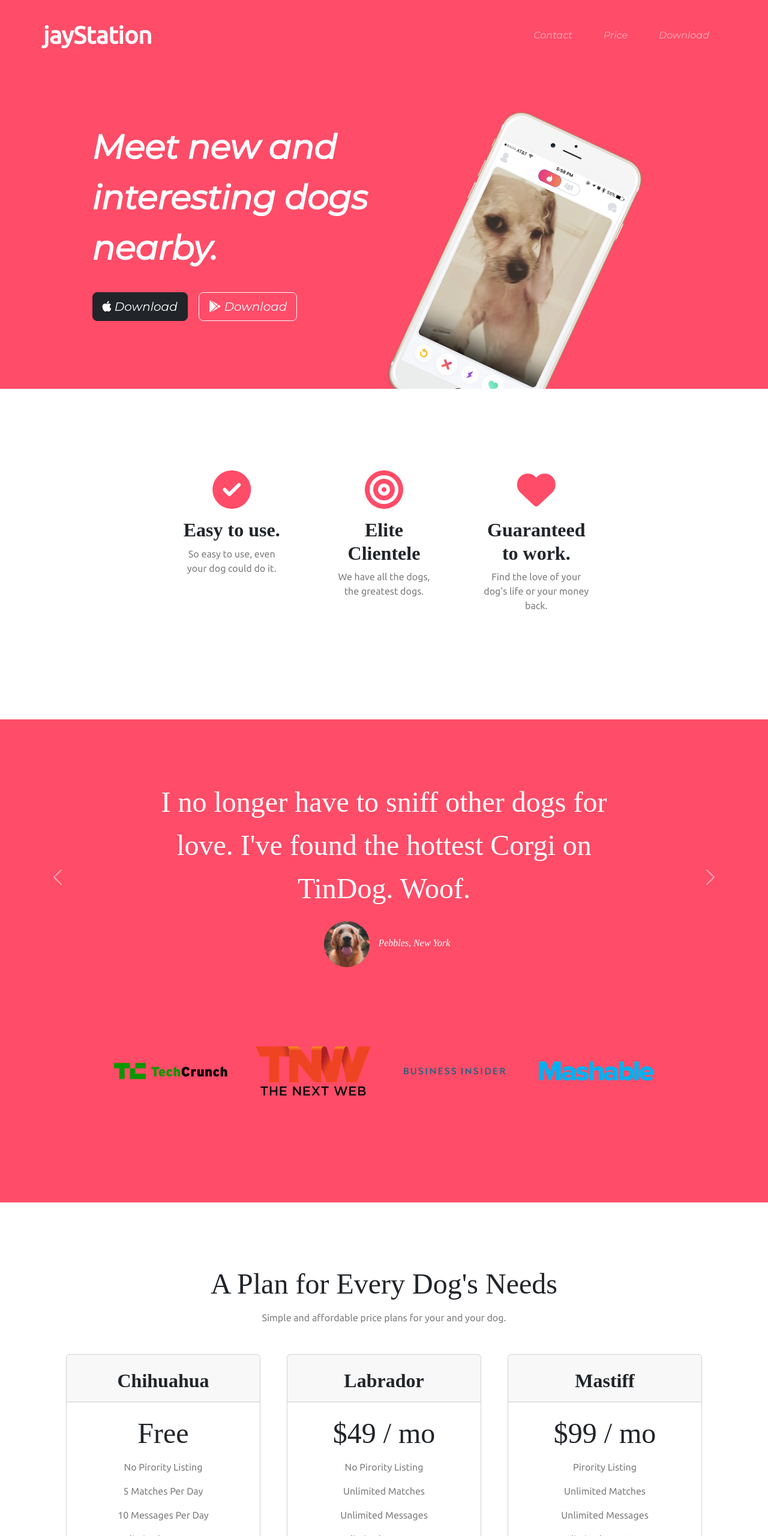
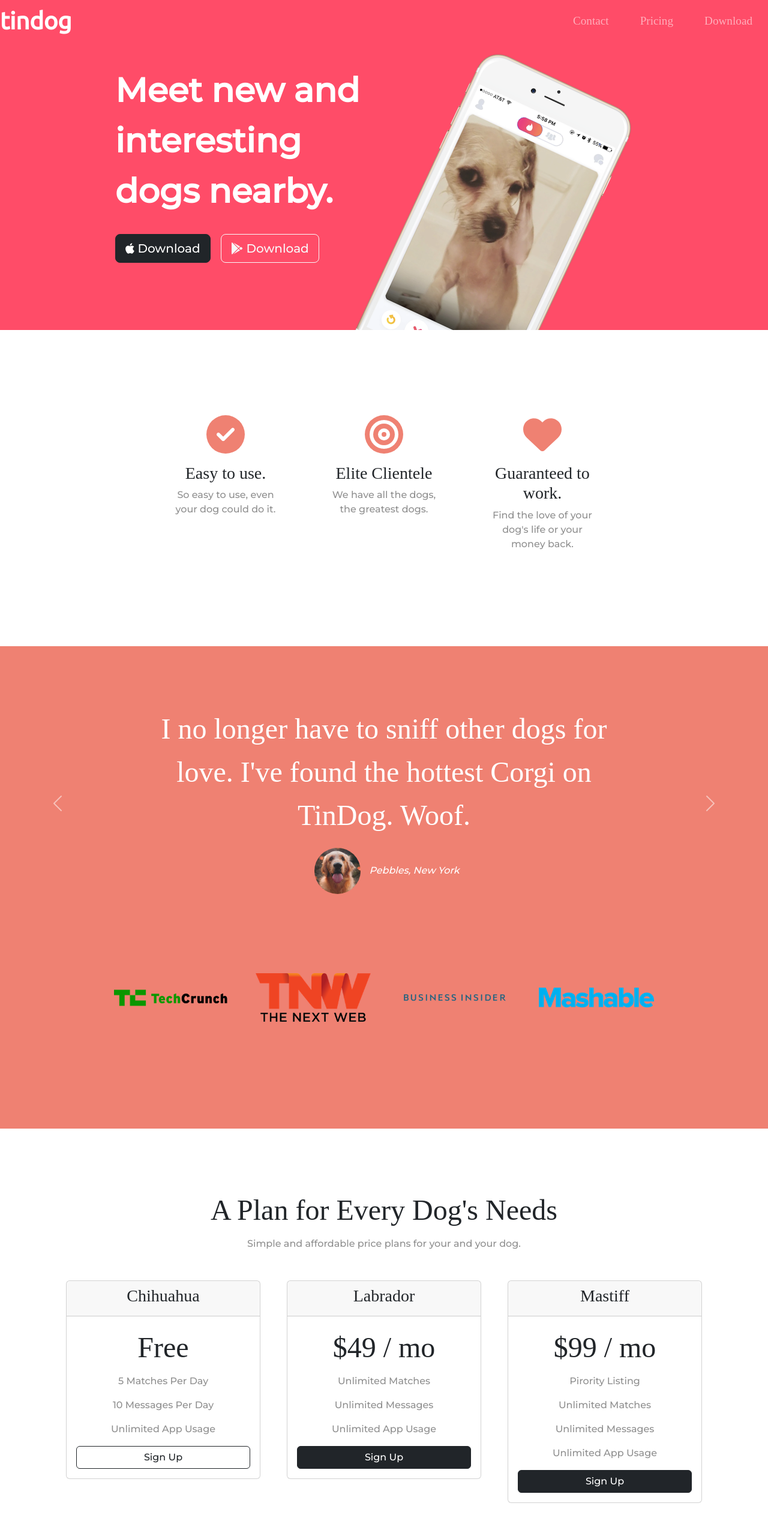
Before and after one commit to AliaHayat7/Tindog, a plain HTML site: page index.html in a window 1280 px wide. Shown: the top 2560 px of the page at 60% size. Drawn offline with nearby package versions, Linux system fonts and the light colour scheme.

Commit message:
Add files via upload

```diff
--- a/index.html
+++ b/index.html
@@ -1,34 +1,42 @@
 <!DOCTYPE html>
-<html lang="en">
+<html>
+
 <head>
-    <meta charset="UTF-8">
-    <link rel="stylesheet" href="https://cdn.jsdelivr.net/npm/bootstrap@5.3.0/dist/css/bootstrap.min.css">
-    <script src="https://cdn.jsdelivr.net/npm/@popperjs/core@2.11.8/dist/umd/popper.min.js" integrity="sha384-I7E8VVD/ismYTF4hNIPjVp/Zjvgyol6VFvRkX/vR+Vc4jQkC+hVqc2pM8ODewa9r" crossorigin="anonymous"></script>
-    <script src="https://cdn.jsdelivr.net/npm/bootstrap@5.3.0/dist/js/bootstrap.min.js" integrity="sha384-fbbOQedDUMZZ5KreZpsbe1LCZPVmfTnH7ois6mU1QK+m14rQ1l2bGBq41eYeM/fS" crossorigin="anonymous"></script>
+  <meta charset="utf-8">
+  <title>TinDog</title>
+            <!--Bootstrap links-->
+  <link href="https://cdn.jsdelivr.net/npm/bootstrap@5.3.0/dist/css/bootstrap.min.css" rel="stylesheet" integrity="sha384-9ndCyUaIbzAi2FUVXJi0CjmCapSmO7SnpJef0486qhLnuZ2cdeRhO02iuK6FUUVM" crossorigin="anonymous">
+  <script src="https://cdn.jsdelivr.net/npm/bootstrap@5.3.0/dist/js/bootstrap.bundle.min.js" integrity="sha384-geWF76RCwLtnZ8qwWowPQNguL3RmwHVBC9FhGdlKrxdiJJigb/j/68SIy3Te4Bkz" crossorigin="anonymous"></script>
+             <!--CSS File link-->
+  <link rel="stylesheet" href="CSS/style.css">
+          <!--font awsome button icon link-->
+  <script defer src="https://use.fontawesome.com/releases/v6.4.0/js/all.js"></script>
+          <!--Google fonts link-->
   <link rel="preconnect" href="https://fonts.googleapis.com">
   <link rel="preconnect" href="https://fonts.gstatic.com" crossorigin>
-    <link href="https://fonts.googleapis.com/css2?family=Montserrat:ital@1&family=Ubuntu&display=swap" rel="stylesheet">
-    <link rel="icon" href="favicon.png">
-    <script src="https://kit.fontawesome.com/b2b3f1a994.js" crossorigin="anonymous"></script>
-    <link rel="stylesheet" href="css/styles.css">
-    <title>TinDog</title>
+  <link href="https://fonts.googleapis.com/css2?family=Montserrat:wght@500&family=Ubuntu&display=swap" rel="stylesheet">
 </head>
+
 <body>
-    <section id="title">
+
+  <section class="colored-section" id="title">
+
      <div class="container-fluid">
-        <nav class="navbar navbar-expand-lg  navbar-dark fixed-top">
-
-                <a class="navbar-brand">jayStation</a>
+    <!-- Nav Bar -->
+    <nav class="navbar navbar-expand-lg navbar-dark fixed-top">
+      <a class="navbar-brand" herf="">tindog</a>
       <button class="navbar-toggler" type="button" data-bs-toggle="collapse" data-bs-target="#navbarTogglerDemo01" aria-controls="navbarTogglerDemo01" aria-expanded="false" aria-label="Toggle navigation">
         <span class="navbar-toggler-icon"></span>
       </button>
       <div class="collapse navbar-collapse" id="navbarTogglerDemo01">
+
       <ul class="navbar-nav ms-auto">
           <li class="nav-item">
-                                <a class="nav-link" href="#footer">Contact</a>
+              <a href="#footer" class="nav-link">Contact</a>
+
           </li>
           <li class="nav-item">
-                                <a class="nav-link" href="#pricing">Price</a>
+              <a href="#pricing" class="nav-link">Pricing</a>
           </li>
           <li class="nav-item">
               <a class="nav-link" href="#cta">Download</a>
@@ -36,14 +44,19 @@
       </ul>
       </div>
   </nav>
-       <div class="row" id="titlerow">
+
+
+
+    <!-- Title -->
+
+    <div class="row">
       <div class="col-lg-6">
-              <h1>Meet new and interesting dogs nearby.</h1>
-              <button class="btn btn-dark btn-lg download-button" type="button"><i class="fa-brands fa-apple"></i> Download</button>
-              <button class="btn btn-outline-light btn-lg download-button" type="button"><i class="fa-brands fa-google-play"></i> Download</button>
+      <h1 class="big-heading">Meet new and interesting dogs nearby.</h1>
+      <button type="button" class="btn btn-dark btn-lg download-button"><i class="fab fa-apple"></i> Download</button>
+      <button type="button" class="btn btn-outline-light btn-lg download-button"><i class="fab fa-google-play"></i> Download</button>
       </div>
-            <div class="title-image col-lg-6">
-              <img class="dogpic" src="images/iphone6.png" alt="iphone-mockup">
+    <div class="col-lg-6">
+      <img class="iphone" src="images/iphone6.png" alt="iphone-mockup">
     </div>
     </div>
   </div>
@@ -52,49 +65,42 @@
 
   <!-- Features -->
 
-         <section id="features">
-          <div class="container-fluid features-div">
-
+  <section class="white-section" id="features">
+    <div class="container-fluid">
 <div class="row">
-
-                <div class="col-lg-4 col-md-12 col-sm-12 featuresText">
-                  <i class="icon fa-solid fa-circle-check fa-4x"></i>
+    <div class="col-lg-4 feature-box">
+      <i class="icon fas fa-check-circle fa-4x"></i>
       <h3>Easy to use.</h3>
     <p>So easy to use, even your dog could do it.</p>
   </div>
-
-                <div class="col-lg-4 col-md-12 col-sm-12 featuresText">
-                  <i class="icon fa-solid fa-bullseye fa-4x"></i>
+  <div class="col-lg-4 feature-box">
+    <i class="icon fas fa-bullseye fa-4x"></i>
     <h3>Elite Clientele</h3>
     <p>We have all the dogs, the greatest dogs.</p>
   </div>
-
-                <div class="col-lg-4 col-md-12 col-sm-12 featuresText">
-                  <i class="icon fa-solid fa-heart fa-4x"></i>
+  <div class="col-lg-4 feature-box">
+    <i class="icon fas fa-heart fa-4x"></i>
     <h3>Guaranteed to work.</h3>
     <p>Find the love of your dog's life or your money back.</p>
   </div>
-
   </div>
-
 </div>
   </section>
 
 
   <!-- Testimonials -->
 
-         <section id="testimonials">
-
+  <section class="colored-section" id="testimonials">
     <div id="carouselExample" class="carousel slide">
       <div class="carousel-inner">
         <div class="carousel-item active container-fluid">
-                    <h2>I no longer have to sniff other dogs for love. I've found the hottest Corgi on TinDog. Woof.</h2>
+          <h2 class="testimonial-text">I no longer have to sniff other dogs for love. I've found the hottest Corgi on TinDog. Woof.</h2>
     <img class="testimonial-image" src="images/dog-img.jpg" alt="dog-profile">
     <em>Pebbles, New York</em>
         </div>
         <div class="carousel-item container-fluid">
           <h2 class="testimonial-text">My dog used to be so lonely, but with TinDog's help, they've found the love of their life. I think.</h2>
-                    <img class="testimonial-image" src="images/lady-img.jpg" alt="lady-profile">
+          <img class="testimonial-image" class="testimonial-image" src="images/lady-img.jpg" alt="lady-profile">
           <em>Beverly, Illinois</em>
         </div>
       </div>
@@ -113,78 +119,71 @@
 
   <!-- Press -->
 
-         <section id="press">
-           <img class="press-img" src="images/TechCrunch.png" alt="tc-logo">
-           <img class="press-img" src="images/tnw.png" alt="tnw-logo">
-           <img class="press-img" src="images/bizinsider.png" alt="biz-insider-logo">
-           <img class="press-img" src="images/mashable.png" alt="mashable-logo">
+  <section class="colored-section" id="press">
+    <img class="press-logo" src="images/techcrunch.png" alt="tc-logo">
+    <img class="press-logo" src="images/tnw.png" alt="tnw-logo">
+    <img class="press-logo" src="images/bizinsider.png" alt="biz-insider-logo">
+    <img class="press-logo" src="images/mashable.png" alt="mashable-logo">
 
   </section>
 
 
   <!-- Pricing -->
 
-         <section id="pricing">
+  <section class="white-section" id="pricing">
 
-
-           <h2>A Plan for Every Dog's Needs</h2>
+    <h2 class="pricing-heading">A Plan for Every Dog's Needs</h2>
     <p>Simple and affordable price plans for your and your dog.</p>
 
     <div class="row">
-            <div class="pricing-coloum col col-lg-4 col-md-6 col-sm-12">
-
+    <div class="pricing-column col col-lg-4 col-md-6 col-sm-12">
     <div class="card">
       <div class="card-header">
         <h3>Chihuahua</h3>
       </div>
       <div class="card-body">
-                  <h2>Free</h2>
-                  <p>No Pirority Listing</p>
+        <h2 class="pricing-heading">Free</h2>
     <p>5 Matches Per Day</p>
     <p>10 Messages Per Day</p>
     <p>Unlimited App Usage</p>
     <div class="d-grid">
-                  <button class="btn btn-outline-dark btn-lg w-100" type="button">Sign Up</button>
+    <button class="btn btn-outline-dark" type="button">Sign Up</button>
       </div>
     </div>
   </div>
 </div>
-
-            <div class="pricing-coloum col col-lg-4 col-md-6 col-sm-12">
+  <div class="pricing-column col col-lg-4 col-md-6 col-sm-12">
   <div class="card">
     <div class="card-header">
       <h3>Labrador</h3>
     </div>
     <div class="card-body">
-                  <h2>$49 / mo</h2>
-                  <p>No Pirority Listing</p>
+      <h2 class="pricing-heading">$49 / mo</h2>
       <p>Unlimited Matches</p>
       <p>Unlimited Messages</p>
       <p>Unlimited App Usage</p>
       <div class="d-grid">
-                  <button class="btn btn-dark btn-lg w-100" type="button">Sign Up</button>
+      <button class="btn btn-dark" type="button">Sign Up</button>
     </div>
   </div>
 </div>
 </div>
-
-            <div class="pricing-coloum col col-lg-4">
+<div class="pricing-column col col-lg-4">
 <div class="card">
   <div class="card-header">
     <h3>Mastiff</h3>
   </div>
   <div class="card-body">
-                  <h2>$99 / mo</h2>
+    <h2 class="pricing-heading">$99 / mo</h2>
     <p>Pirority Listing</p>
     <p>Unlimited Matches</p>
     <p>Unlimited Messages</p>
     <p>Unlimited App Usage</p>
     <div class="d-grid">
-                  <button class="btn btn-dark btn-lg w-100" type="button">Sign Up</button>
+    <button class="btn btn-dark" type="button">Sign Up</button>
   </div>
   </div>
 </div>
-
 </div>
 </div>
   </section>
@@ -192,30 +191,28 @@
 
   <!-- Call to Action -->
 
-         <section id="cta">
+  <section class="colored-section" id="cta">
     <div class="container-fluid">
-
-           <h3>Find the True Love of Your Dog's Life Today.</h3>
-           <button class="btn btn-dark btn-lg download-button" type="button"><i class="fa-brands fa-apple"></i> Download</button>
-           <button class="btn btn-outline-light btn-lg download-button" type="button"><i class="fa-brands fa-google-play"></i> Download</button>
-
+    <h3 class="cta-h3">Find the True Love of Your Dog's Life Today.</h3>
+    <button class="btn btn-dark btn-lg download-button" type="button"><i class=" img-fab fab fa-apple"></i>Download</button>
+    <button class="btn btn-outline-light btn-lg download-button" type="button"><i class=" img-fab fab fa-google-play"></i> Download</button>
   </div>
   </section>
 
 
   <!-- Footer -->
 
-         <footer id="footer">
+  <footer class="white-section" id="footer">
     <div class="container-fluid">
-
-           <a class="btn" href="https://www.facebook.com/junaid.ramzan.167"> <i class="social-icon fa-brands fa-facebook"></i></a>
-           <a class="btn" href="https://twitter.com/JunaidRamzan_7"> <i class="social-icon fa-brands fa-twitter"></i></a>
-           <a class="btn" href="https://www.instagram.com/"> <i class="social-icon fa-brands fa-instagram"></i></a>
-           <a class="btn" href="mailto:junaidramzan083@gmail.com"> <i class="social-icon fa-solid fa-envelope"></i></a>
+    <a class="btn" href="https://web.facebook.com/?_rdc=1&_rdr"><span class="social-icons fa-brands fa-facebook"></a>
+    <a class="btn" href="https://twitter.com"><span class="social-icons fa-brands fa-twitter"></a>
+    <a class="btn" href="https://www.instagram.com"><span class="social-icons fa-brands fa-instagram"></a>
+    <a class="btn"  href="mailto:cr07isgoat@gmail.com"><span class="social-icons fas fa-envelope"></a>
     <p>© Copyright TinDog</p>
-
   </div>
   </footer>
 
+
 </body>
+
 </html>
```
Lines whose indentation alone changed are shown as unchanged.
